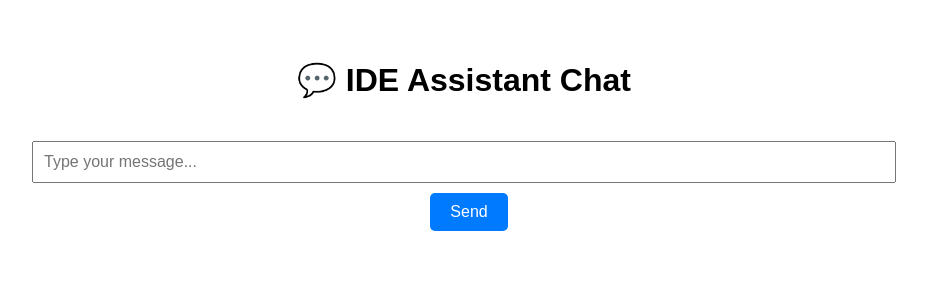
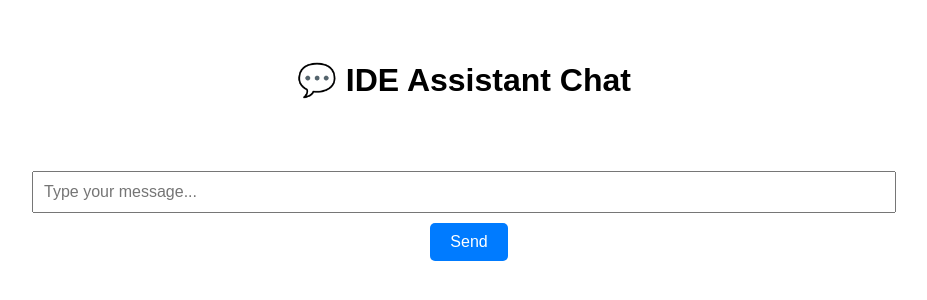
Before and after one commit to Aryaman240906/Ide-assistant-project, a React (Create React App) app in the folder frontend/ide-assistant-ui/: page / in a window 1280 px wide. Shown: the top 300 px of the page, without its empty margins (176-1103 px from the left). Built offline with nearby package versions, Linux system fonts and the light colour scheme.

Commit message:
feat: added 'AI is thinking...' typing indicator

```diff
--- a/frontend/ide-assistant-ui/src/App.js
+++ b/frontend/ide-assistant-ui/src/App.js
@@ -18,7 +18,7 @@ function App() {
   const inputRef = useRef(null);
   const [chatHistory, setChatHistory] = useState([]);
   const bottomRef = useRef(null);
-  const [isThinking, setIsThinking] = useState(false);
+  const [isThinking, setIsThinking] = useState(false); // ✅ Step 1 done
 
   useEffect(() => {
     bottomRef.current?.scrollIntoView({ behavior: "smooth" });
@@ -37,7 +37,7 @@ function App() {
       },
     ];
 
-    setIsThinking(true);
+    setIsThinking(true); // ✅ Step 2
 
     try {
       const res = await API.post("/send", { message: userMessage });
@@ -59,7 +59,7 @@ function App() {
       });
       setChatHistory(newHistory);
     } finally {
-      setIsThinking(false);
+      setIsThinking(false); // ✅ Step 2
     }
   };
 
@@ -75,48 +75,6 @@ function App() {
       }}
     >
       <h1>💬 IDE Assistant Chat</h1>
-
-      <input
-        ref={inputRef}
-        type="text"
-        value={userMessage}
-        onChange={(e) => setUserMessage(e.target.value)}
-        placeholder="Type your message..."
-        style={{
-          width: "70%",
-          padding: "10px",
-          fontSize: "16px",
-          marginTop: "20px",
-        }}
-      />
-
-      <button
-        onClick={sendMessage}
-        style={{
-          marginLeft: "10px",
-          padding: "10px 20px",
-          fontSize: "16px",
-          background: "#007bff",
-          color: "#fff",
-          border: "none",
-          borderRadius: "5px",
-          marginTop: "10px",
-        }}
-      >
-        Send
-      </button>
-
-      {isThinking && (
-        <div
-          style={{
-            marginTop: "10px",
-            fontStyle: "italic",
-            color: "#888",
-          }}
-        >
-          AI Assistant is typing...
-        </div>
-      )}
 
       <div
         style={{
@@ -151,7 +109,6 @@ function App() {
               {msg.from === "user" ? "You" : "AI Assistant"}
             </div>
 
-            {/* ✅ Smart rendering for AI replies with bold formatting */}
             {msg.from === "ai" ? (
               <div style={{ fontSize: "15px", lineHeight: "1.5" }}>
                 {msg.text.split("\n").map((line, idx) => {
@@ -242,6 +199,51 @@ function App() {
         ))}
         <div ref={bottomRef}></div>
       </div>
+
+      {/* ✅ Step 3: AI is thinking indicator */}
+      {isThinking && (
+        <div
+          style={{
+            marginTop: "10px",
+            fontStyle: "italic",
+            color: "#888",
+            alignSelf: "flex-start",
+            paddingLeft: "10px",
+          }}
+        >
+          AI is thinking...
+        </div>
+      )}
+
+      <input
+        ref={inputRef}
+        type="text"
+        value={userMessage}
+        onChange={(e) => setUserMessage(e.target.value)}
+        placeholder="Type your message..."
+        style={{
+          width: "70%",
+          padding: "10px",
+          fontSize: "16px",
+          marginTop: "20px",
+        }}
+      />
+
+      <button
+        onClick={sendMessage}
+        style={{
+          marginLeft: "10px",
+          padding: "10px 20px",
+          fontSize: "16px",
+          background: "#007bff",
+          color: "#fff",
+          border: "none",
+          borderRadius: "5px",
+          marginTop: "10px",
+        }}
+      >
+        Send
+      </button>
     </div>
   );
 }
```
